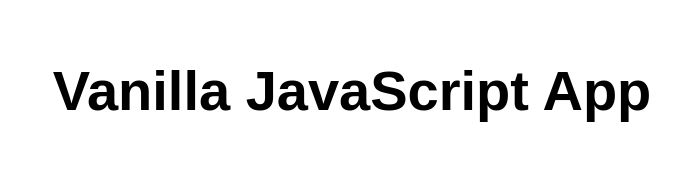
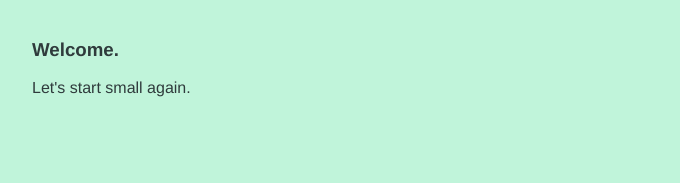
Before and after one commit to alexsalisbury/asdotcom-swa-vb, a website: page src/index.html in a window 1280 px wide. Shown: the whole page, without its empty margins (288-968 px from the left). Drawn offline with Linux system fonts and the light colour scheme.

Commit message:
Shift background colors.

```diff
--- a/src/index.html
+++ b/src/index.html
@@ -5,12 +5,15 @@
   <meta charset="UTF-8">
   <meta name="viewport" content="width=device-width, initial-scale=1.0">
   <link rel="stylesheet" href="styles.css">
-  <title>Vanilla JavaScript App</title>
+  <title>alexsalisburydotcom</title>
 </head>
 
 <body>
   <main>
-    <h1>Vanilla JavaScript App</h1>
+    <h3>Welcome.</h3>
+    <div>
+      Let's start small again.
+    </div>
   </main>
 </body>
 
--- a/src/styles.css
+++ b/src/styles.css
@@ -1,12 +1,13 @@
 * {
-  font-family: Arial, Helvetica, sans-serif;
+  font-family: Helvetica, sans-serif;
 }
 
 html, body {
   margin: 0;
   border: 0;
   padding: 0;
-  background-color: #fff;
+  color: #2f3b3c;
+  background-color: #c0f4da;
 }
 
 main {
```
